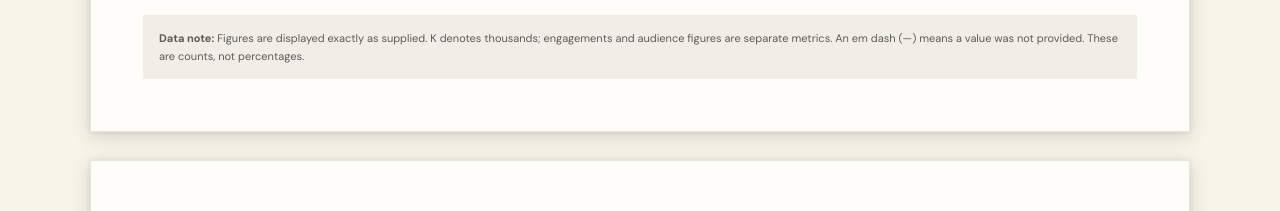
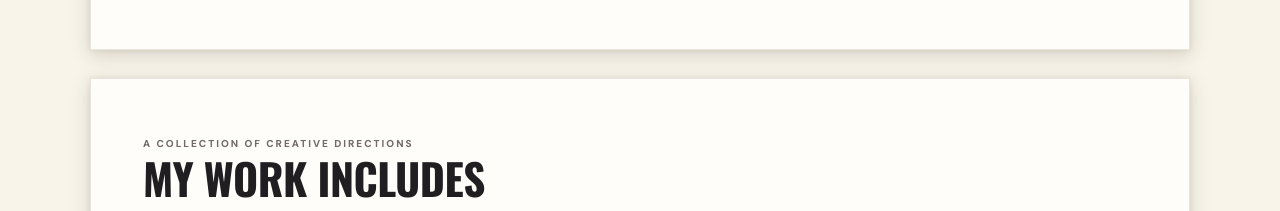
Before and after one commit to rdxcodex/Anko-Creative-Studio, a plain HTML site: page index.html in a window 1280 px wide. Shown: the part 2831-3042 px from the top of the page. Drawn offline with nearby package versions, Linux system fonts and the light colour scheme.

Commit message:
Update index.html

```diff
--- a/index.html
+++ b/index.html
@@ -1197,12 +1197,6 @@
 
       <div class="analytics-grid" id="analyticsGrid"></div>
 
-      <div class="dashboard-note">
-        <strong>Data note:</strong> Figures are displayed exactly as
-        supplied. K denotes thousands; engagements and audience figures
-        are separate metrics. An em dash (—) means a value was not
-        provided. These are counts, not percentages.
-      </div>
     </section>
 
     <!-- MY WORK -->
```
